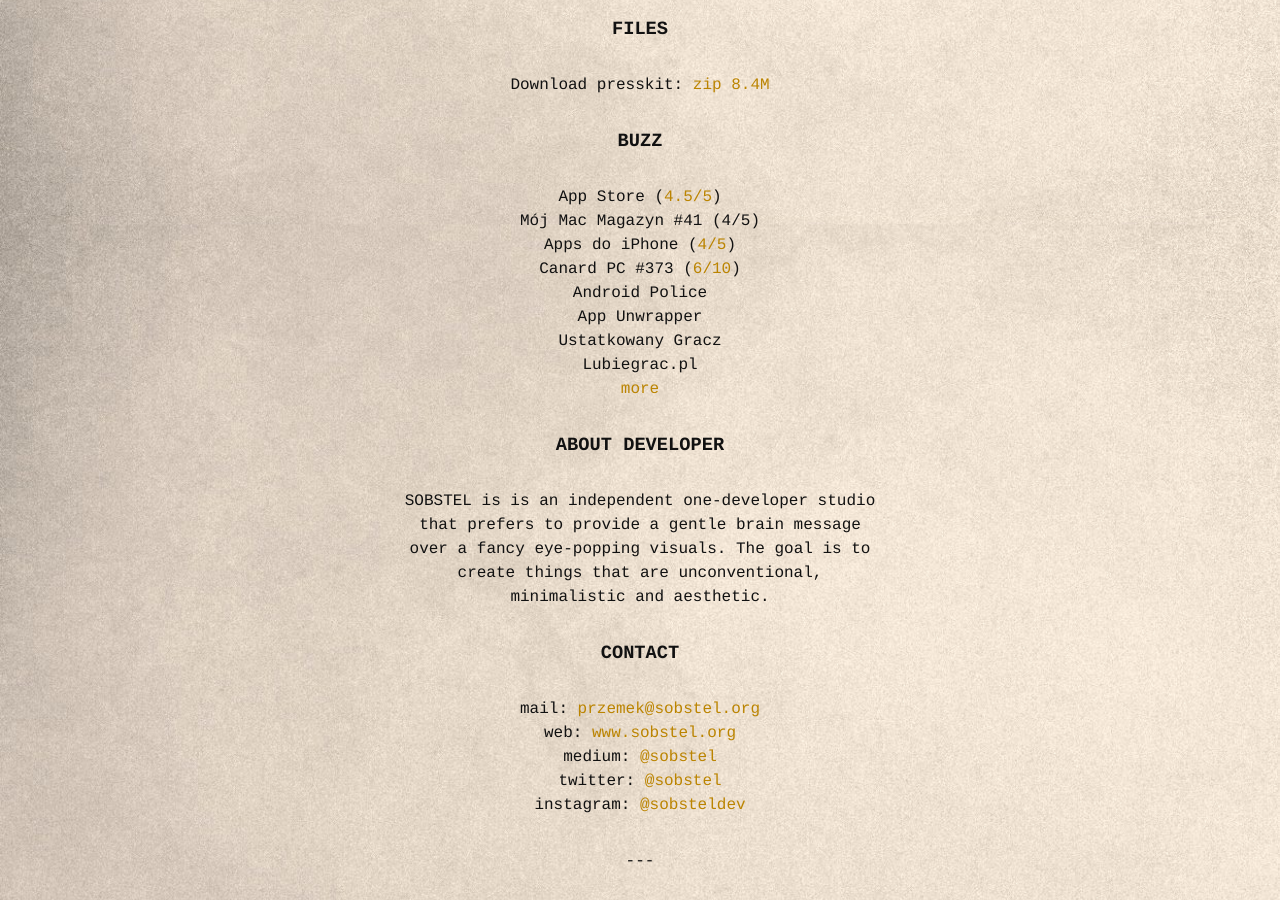
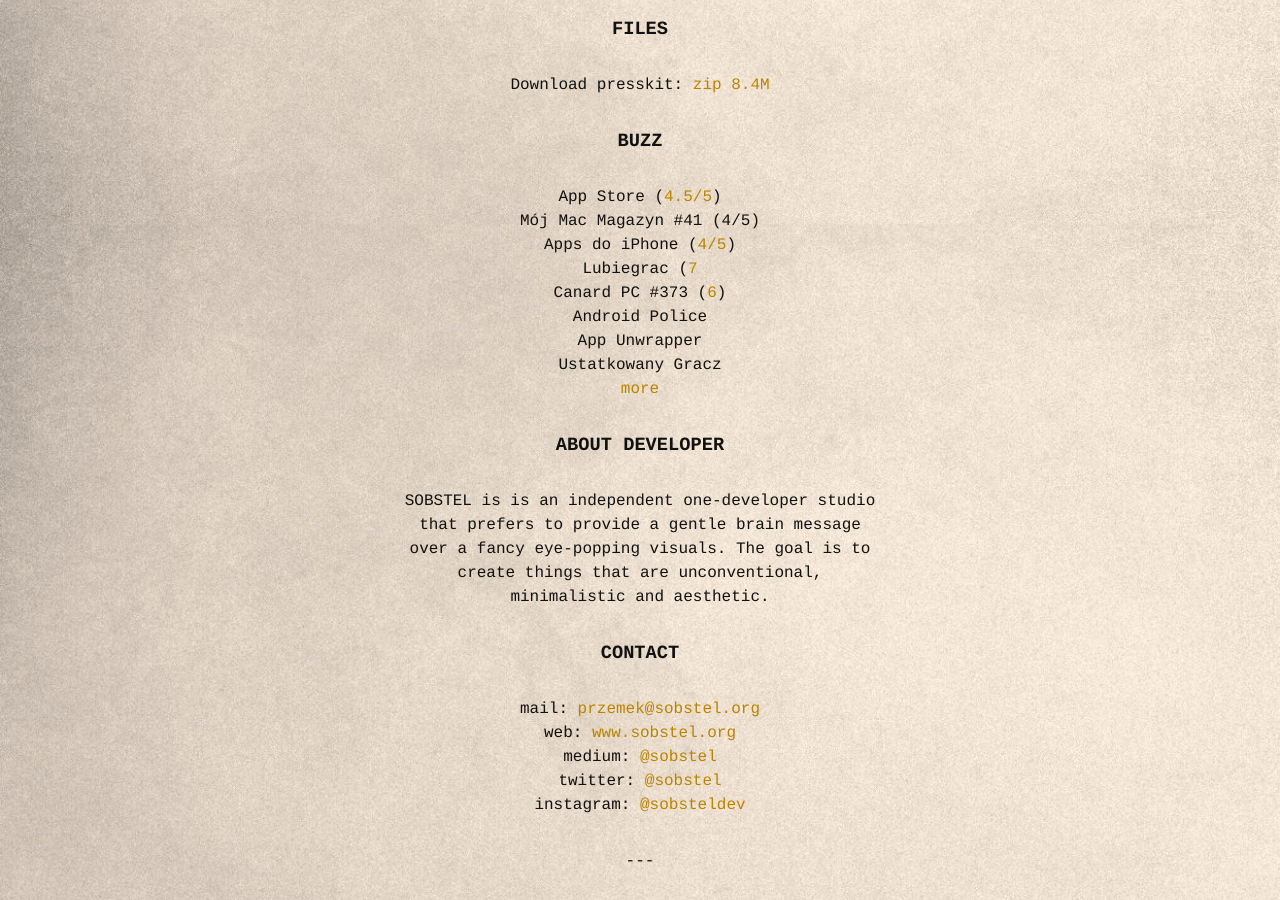
Before and after one commit to sobstel/sobstel.github.com, a Jekyll site: the page built from hydropuzzle/press.md, in a window 1280 px wide and 900 px high, scrolled down 2043 px. Built offline with Jekyll 4.4.1, drawn with Linux system fonts in a browser that asks for light colours.

Commit message:
Update lubiegrac review

```diff
--- a/hydropuzzle/press.md
+++ b/hydropuzzle/press.md
@@ -52,11 +52,11 @@
 App Store ([4.5/5](/hydropuzzle/reviews))<br>
 Mój Mac Magazyn #41 (4/5)<br>
 Apps do iPhone ([4/5](/hydropuzzle/reviews/appsdoiphone/))<br>
-Canard PC #373 ([6/10](/hydropuzzle/reviews/canardpc/))<br>
+Lubiegrac ([7](https://lubiegrac.pl/recenzja,6088,hydropuzzle)<br>
+Canard PC #373 ([6](/hydropuzzle/reviews/canardpc/))<br>
 Android Police<br>
 App Unwrapper<br>
 Ustatkowany Gracz<br>
-Lubiegrac.pl<br>
 <a href="/hydropuzzle/reviews/">more</a>
 
 ### ABOUT DEVELOPER
```
Also changed, not shown: hydropuzzle/reviews.md (+1 -1 lines).
